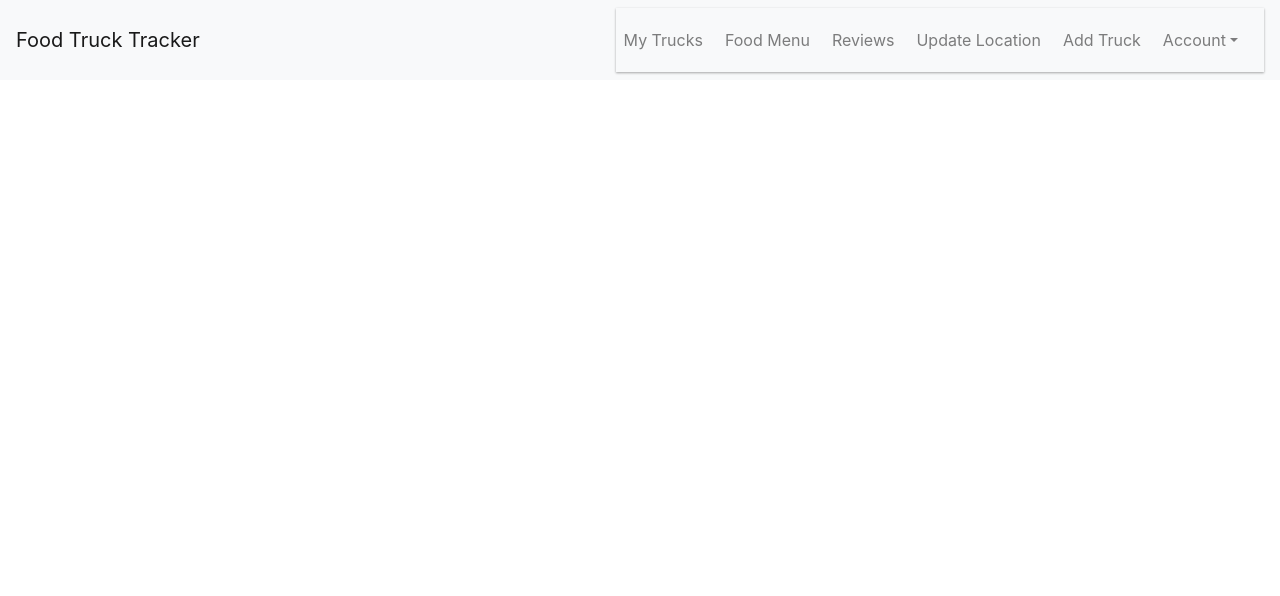
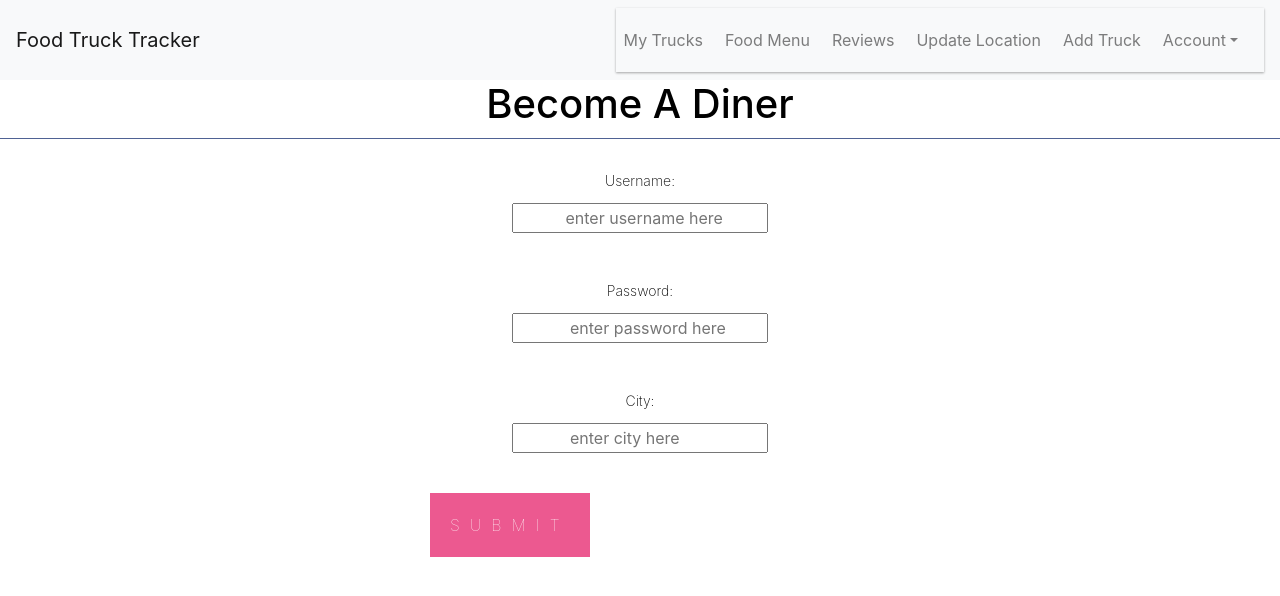
Before and after one commit to foodtruck-tracker/frontend, a React (Create React App) app in the folder food-truck/: page /becomeadiner in a window 1280 px wide. Shown: the top 596 px of the page. Built offline with nearby package versions, Linux system fonts and the light colour scheme.

Commit message:
Added Diner Component

```diff
--- a/food-truck/src/App.js
+++ b/food-truck/src/App.js
@@ -1,7 +1,13 @@
-import React from 'react';
+import React , {Component}  from 'react';
+import { Provider } from 'react-redux';
 import { BrowserRouter as Router, Route } from "react-router-dom";
 
-import Dashboard from "./components/Operator/LandingPage";
+import  store from './store'
+
+import Diners from './components/Diner/Diners';
+import DinerForm from './components/Diner/DinerForm';
+
+//import Dashboard from "./components/Operator/LandingPage";
 import Login from "./components/Login";
 import PrivateRoute from "./components/PrivateRoute";
 import RegForm from "./components/RegForm";
@@ -11,19 +17,31 @@ import NavBar from "./components/Operator/NavBar";
 
 import './App.css';
 
-function App() {
-  return (
-    <Router>
-      <div className="App">
-        <NavBar />
+
+class App extends Component {
+
+  render(){
+
+     return (
+      <Provider store={store}>
+     <div className="App">
+     <Router>
+      <NavBar />
 
           {/* <Route exact path="/" component={Login} />
           <Route path= "/register" component={RegForm} />
 
+
         <PrivateRoute path='/operator-dashboard' component={Dashboard} /> */}
-      </div>
-    </Router>
+         <Route path= "/becomeadiner" component={DinerForm} />
+
+      <hr />
+
+      </Router>
+    </div>
+    </Provider>
   );
+}
 }
 
 export default App;
--- /dev/null
+++ b/food-truck/src/actions/dinerActions.js
@@ -0,0 +1,30 @@
+import { FETCH_DINERS, NEW_DINER } from './types';
+
+export const fetchDiners = () => dispatch => {
+
+        fetch('https://foodtrucktrackerbw.herokuapp.com')
+            .then(res => res.json())
+            .then(diners => dispatch({
+                type: FETCH_DINERS
+                ,
+                payload: diners
+            }));
+
+}
+
+
+export const createDiner = (dinerData) => dispatch => {
+   fetch('https://foodtrucktrackerbw.herokuapp.com', {
+        method: 'POST',
+       headers: {
+         'content-type': 'application/json'
+        },
+        body: JSON.stringify(dinerData)
+    })
+    .then(res => res.json())
+    .then(diner => dispatch({
+                type: NEW_DINER,
+                payload: diner
+            }));
+
+}
--- a/food-truck/src/actions/renameThis.js
+++ /dev/null
@@ -1 +0,0 @@
-import React from "react";
--- /dev/null
+++ b/food-truck/src/actions/types.js
@@ -0,0 +1,2 @@
+export const FETCH_DINERS = 'FETCH_DINERS';
+export const NEW_DINER = 'NEW_DINER';
--- /dev/null
+++ b/food-truck/src/components/Diner/DinerForm.js
@@ -0,0 +1,79 @@
+import React, { Component } from 'react';
+import { connect } from 'react-redux';
+import PropTypes from 'prop-types';
+import { createDiner } from '../../actions/dinerActions';
+
+ class DinerForm extends Component {
+
+     constructor(props) {
+         super(props);
+         this.state = {
+             role: '',
+             username: '',
+             password: '',
+             city: ''
+
+
+         };
+    this.onChange = this.onChange.bind(this);
+    this.onSubmit = this.onSubmit.bind(this);
+}
+
+onChange(e) {
+    this.setState({ [e.target.name]: e.target.value});
+}
+
+onSubmit() {
+
+
+    const diner = {
+        role: this.state.role,
+        name: this.state.username,
+        age: this.state.password,
+        city: this.state.city,
+
+
+    }
+    this.props.createDiner(diner);
+}
+
+  render() {
+
+    return (
+      <div>
+        <h1>Become A Diner</h1>
+        <form onSubmit={this.onSubmit}>
+        <div>
+          <label>Username: </label><br />
+            <input type="text" name="username" onChange={this.onChange} value={this.state.title} placeholder="
+           enter username here" />
+        </div>
+        <br />
+        <div>
+
+          <label>Password: </label><br />
+            <input type="text" name="password" onChange={this.onChange} value={this.state.password} placeholder="
+            enter password here" />
+        </div>
+        <br />
+        <div>
+
+          <label>City: </label><br />
+            <input type="text" name ="city" onChange={this.onChange} value={this.state.city} placeholder="
+            enter city here" />
+        </div>
+
+        <button type="submit">Submit</button>
+
+        </form>
+
+      </div>
+    )
+  }
+}
+DinerForm.propTypes = {
+  createDiner: PropTypes.func.isRequired
+}
+
+
+export default connect(null, {createDiner}) (DinerForm);
--- /dev/null
+++ b/food-truck/src/components/Diner/Diners.js
@@ -0,0 +1,47 @@
+import React, { Component } from 'react'
+import PropTypes from 'prop-types';
+import { connect } from 'react-redux';
+import { fetchDiners } from '../../actions/dinerActions';
+
+ class Diners extends Component {
+
+   componentDidMount() {
+     this.props.fetchDiners();
+   }
+
+   componentWillReceiveProps(nextProps) {
+     if (nextProps.newDiner) {
+       this.props.posts.unshift(nextProps.newDiner);
+     }
+   }
+
+  render() {
+      const dinerItems = this.props.diners.map(diner => (
+          <div key={diner.role}>
+          <h3>{diner.username}</h3>
+          <p>{diner.password}</p>
+          <p>{diner.city}</p>
+
+          </div>
+      ))
+    return (
+      <div>
+        <h1>Diners</h1>
+        {dinerItems}
+      </div>
+    )
+  }
+}
+ Diners.propTypes = {
+   fetchDiners: PropTypes.func.isRequired,
+   diners: PropTypes.array.isRequired,
+   newDiner: PropTypes.object
+ }
+
+
+const mapStateToProps = state => ({
+  diners: state.diners.items,
+  newDiner: state.diners.item
+})
+
+export default connect(mapStateToProps, { fetchDiners })(Diners);
--- a/food-truck/src/components/Operator/LandingPage.js
+++ b/food-truck/src/components/Operator/LandingPage.js
@@ -1,6 +1,6 @@
 import React from "react";
 import axiosWithAuth from "../../utils/axiosWithAuth";
-import NavBar from "./components/Operator/NavBar";
+import NavBar from "./NavBar";
 
 
 import { makeStyles } from '@material-ui/core/styles';
--- /dev/null
+++ b/food-truck/src/reducers/dinerReducers.js
@@ -0,0 +1,24 @@
+import { FETCH_DINERS, NEW_DINER } from '../actions/types';
+
+const initialState = {
+    items: [],
+    item: {}
+}
+
+export default function(state = initialState, action) {
+    switch(action.type) {
+        case FETCH_DINERS:
+        return {
+            ...state,
+            items: action.payload
+        }
+            case NEW_DINER:
+            return {
+            ...state,
+            item: action.payload
+        }
+
+        default:
+        return state;
+    }
+}
--- /dev/null
+++ b/food-truck/src/reducers/index.js
@@ -0,0 +1,7 @@
+import { combineReducers } from 'redux';
+import dinerReducer from './dinerReducers';
+
+
+export default combineReducers({
+    diners: dinerReducer
+})
--- /dev/null
+++ b/food-truck/src/store.js
@@ -0,0 +1,14 @@
+import { createStore, applyMiddleware, compose} from 'redux';
+import thunk from 'redux-thunk';
+import rootReducer from './reducers';
+
+const initialState = {};
+
+const middleware = [thunk];
+
+const store = createStore(rootReducer, initialState, compose(
+    applyMiddleware(...middleware),
+    window.__REDUX_DEVTOOLS_EXTENSION__&& window.__REDUX_DEVTOOLS_EXTENSION__()
+));
+
+export default store
```
Also changed, not shown: food-truck/src/components/Diner/updateThis.js (deleted), food-truck/src/reducers/changeThisFile.js (deleted).
